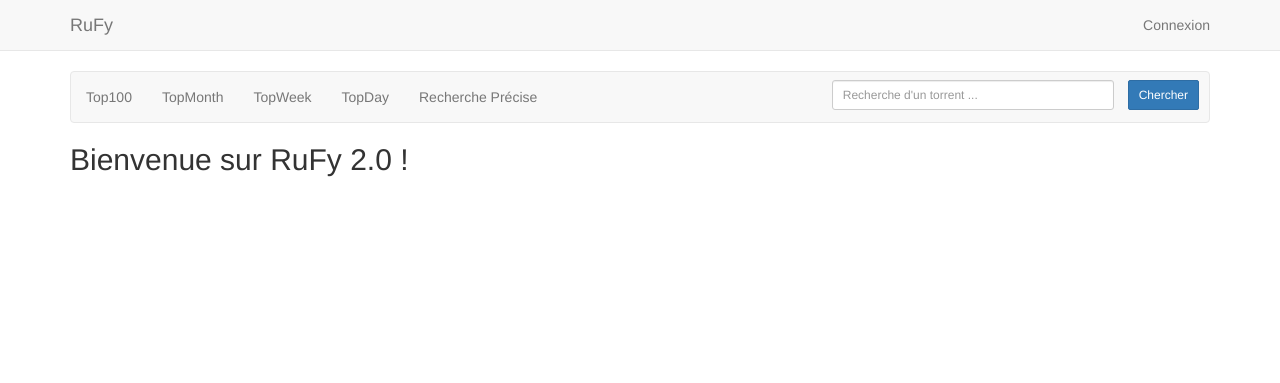
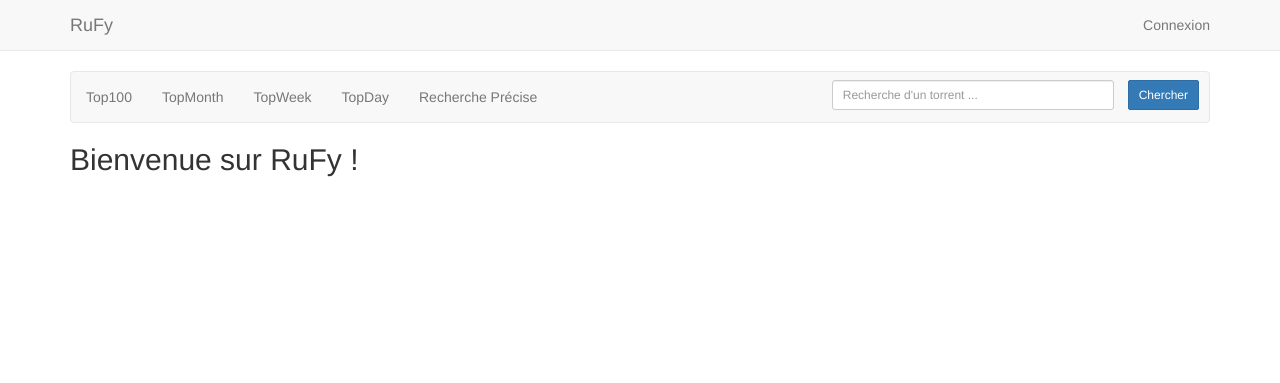
Before and after one commit to MisterCyp/RuFy, a Django app: page /rufy/ in a window 1280 px wide. Shown: the top 383 px of the page. Run offline with Django 3.2, Linux system fonts and the light colour scheme; some libraries are stand-ins or nearby versions.

Commit message:
Correction de textes

```diff
--- a/t411/templates/t411/accueil.html
+++ b/t411/templates/t411/accueil.html
@@ -3,11 +3,11 @@
 {% load t411_extras %}
 {% block content %}
 {% if user.is_authenticated %}
-    <h2>Bienvenue sur RuFy 2.0  {{ user.username|majFirst }} !</h2>
+    <h2>Bienvenue sur RuFy {{ user.username|majFirst }} !</h2>
     <p>
-       Pensez à définir votre <a href="{% url "t411:configT411" %}">compte T411 </a> </li> et le <a href="{% url "t411:configRut" %}">dossier </a> </li> de destination des torrents dans l'onglet configuration.
+       Pensez à définir votre <a href="{% url "t411:configT411" %}">compte T411</a> </li> et les <a href="{% url "t411:configRut" %}">dossiers</a> </li> de destination des torrents dans l'onglet configuration.
     </p>
     {% else %}
-     <h2>Bienvenue sur RuFy 2.0 ! </h2>
+     <h2>Bienvenue sur RuFy ! </h2>
     {% endif %}
 {% endblock %}
--- a/t411/templates/t411/detail_torrents.html
+++ b/t411/templates/t411/detail_torrents.html
@@ -10,7 +10,7 @@
 
     <div class="alert alert-success alert-dismissable alert-fixed-bottom" style="display: none">
     <button type="button" class="close">×</button>
-      <h4>Ajout réussi !</h4> Le téléchargement du film a commencé !
+      <h4>Ajout réussi !</h4> Le téléchargement du torrent a commencé !
   </div>
 
 
```
